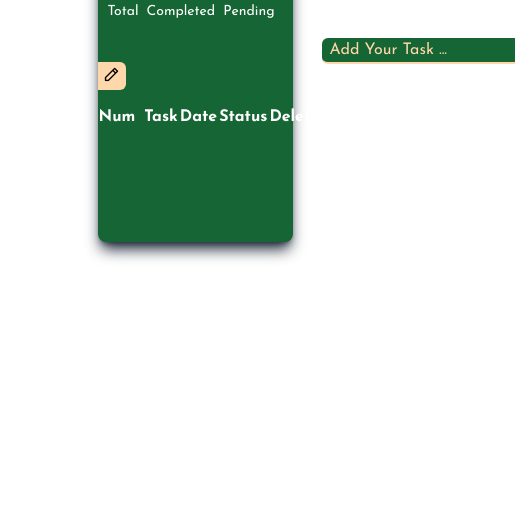
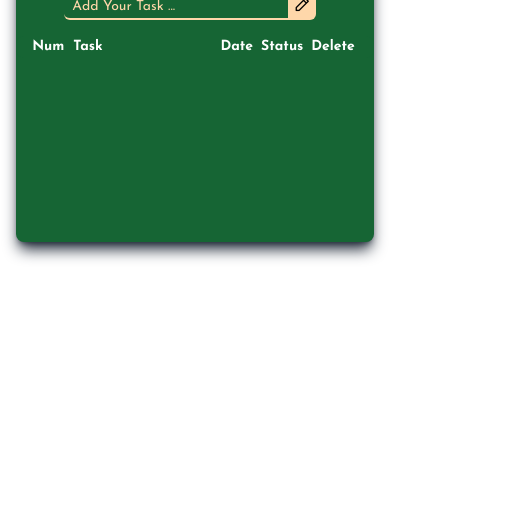
Before and after one commit to zeynabjafari2002/creative-to-do-list, a website: page index.html in a window 390 px wide. Shown: the part 334-844 px from the top of the page, 515 px wide, since content can reach past the window. Drawn offline with nearby package versions, Linux system fonts and the light colour scheme.

Commit message:
making responsive for mobiles

```diff
--- a/index.html
+++ b/index.html
@@ -10,24 +10,24 @@
     <title>TO DO LIST</title>
 </head>
 <body class="bg-[url('/img/botanical-cannabis-leaf-wallpaper-with-empty-space_52683-51644 (1).jpg')] bg-no-repeat bg-cover  flex justify-center place-content-center items-center">
-    <div class="w-1/2 h-96 bg-green-800 z-50 w-3/6 mt-48 shadow-lg shadow-gray-800 rounded-lg A51:w-11/12">
-        <h1 class="text-white text-4xl text-center pt-12 font-bold uppercase A51:text-3xl ">to do list</h1>
+    <div class="w-1/2 h-96 bg-green-800 z-50 w-3/6 mt-48 shadow-lg shadow-gray-800 rounded-lg 412:w-11/12 360:w-11/12">
+        <h1 class="text-white text-4xl text-center pt-12 font-bold uppercase 412:text-3xl 360:text-3xl 650:text-4xl">to do list</h1>
         <div class="flex justify-center mt-4">
             <p id="totalNum" class="text-white text-sm capitalize text-center inline pr-2 ">total</p>
             <p id=completedNum class="text-white text-sm capitalize inline pr-2 "> completed </p>
             <p id=pendingNum class="text-white text-sm capitalize inline pr-2 "> pending</p>
         </div>
-        <input id="todoInput" type="text" placeholder="Add Your Task ..." class="px-2 mt-4 ml-56 family-cursive placeholder:text-orange-200 text-orange-200 border-b-2 inline m-auto caret-orange-200 rounded-l-md border-orange-200 outline-none bg-inherit A51:ml-14 A51:placeholder:text-sm A51:w-56"><i id="submitTodoBtn" class="uil uil-pen inline bg-orange-200 p-3 px-1.5 py-1.5 rounded-r-md cursor-pointer hover:bg-white hover:text-green-800"></i>
+        <input id="todoInput" type="text" placeholder="Add Your Task ..." class="px-2 mt-4 ml-56 family-cursive placeholder:text-orange-200 text-orange-200 border-b-2 inline m-auto caret-orange-200 rounded-l-md border-orange-200 outline-none bg-inherit 412:ml-14 412:placeholder:text-sm 412:w-56 360:w-56 360:placeholder:text-sm 360:ml-12"><i id="submitTodoBtn" class="uil uil-pen inline bg-orange-200 p-3 px-1.5 py-1.5 rounded-r-md cursor-pointer hover:bg-white hover:text-green-800"></i>
 
         <!-- todos -->
         <div id="todoContainer" class="w-full bg-green-800  rounded-lg ">
-            <table id="tableElement" class="w-10/12 m-auto mt-4 A51:w-11/12">
+            <table id="tableElement" class="w-10/12 m-auto mt-4 412:w-11/12 360:w-11/12">
                 <thead class="text-white ">
-                    <th class="w-4 text-center A51:text-sm ">Num</th>
-                    <th class="w-52 text-left  pl-2 A51:text-sm ">Task</th>
-                    <th class="w-4 text-center A51:text-sm A51:px-1">Date</th>
-                    <th class="w-4 text-center A51:text-sm A51:px-1">Status</th>
-                    <th class="w-4 text-center A51:text-sm A51:px-1">Delete</th>
+                    <th class="w-4 text-center 412:text-sm 360:text-sm">Num</th>
+                    <th class="w-52 text-left  pl-2 412:text-sm 360:text-sm">Task</th>
+                    <th class="w-4 text-center 412:text-sm 412:px-1 360:text-sm 360:px-1">Date</th>
+                    <th class="w-4 text-center 412:text-sm 412:px-1 360:text-sm 360:px-1">Status</th>
+                    <th class="w-4 text-center 412:text-sm 412:px-1 360:text-sm 360:px-1">Delete</th>
                 </thead>
                 <tbody id="tableBody"></tbody>
             </table>
--- a/index.js
+++ b/index.js
@@ -84,7 +84,8 @@ function todoGenerator(todoList){
         let tableDataDate=$.createElement('td')
         tableDataDate.innerHTML=task.date
         tableDataDate.className='text-center'
-        tableDataDate.className='A51:text-sm'
+        tableDataDate.className='412:text-sm'
+        tableDataDate.className='360:text-sm'
         tableRow.append(tableDataDate)
 
         let tableDataStatus=$.createElement('td')
--- a/tailwind.config.js
+++ b/tailwind.config.js
@@ -15,7 +15,9 @@ module.exports = {
         3:'3px'
       },
       screens:{
-        'A51': '412px',
+        '412': '412px',
+        '360': '360px',
+
       },
       fontFamily: {
         "josefin": ["Josefin Sans", "sans-serif"]
```
Also changed, not shown: dist/output.css.
